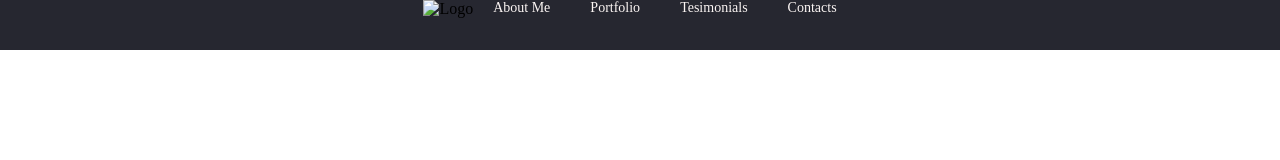
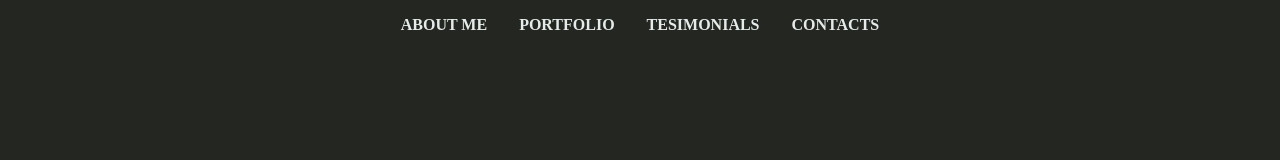
Before and after one commit to Tabolotov/portfolio-site, a plain HTML site: page index.html in a window 1280 px wide. Drawn offline with Linux system fonts and the light colour scheme.

Commit message:
navigation 1st example

```diff
--- a/index.html
+++ b/index.html
@@ -8,35 +8,28 @@
 <body>
   <nav>
     <ul class="menu">
-      <li><img src="Images/Logo_portfolio.png" alt="Logo" /></li>
-      <ul class="right-menu">
         <li><a href="#aboutme">About Me</a></li> <!-- About me blurb, skills -->
         <li><a href="#portfolio">Portfolio</a></li>
         <li><a href="#feedback">Tesimonials</a></li>  <!-- feedbacks -->
         <li><a href="#contacts">Contacts</a></li>
-      </ul>
     </ul>
   </nav>
 
-  <header>
-
-  </header>
-
-  <section>
+  <section id="aboutme">
 
   </section>
 
-  <section>
+  <section id="portfolio">
 
   </section>
 
-  <section>
+  <section id="feedback">
 
   </section>
 
-  <footer>
+  <section id="contacts">
 
-  </footer>
+  </section>
 
 </body>
 </html>
--- a/style.css
+++ b/style.css
@@ -3,52 +3,50 @@ html, body {
   width: 100%;
   margin: 0;
   padding: 0;
+  background: #232621;
 }
 
 
-img {
+.menu {
+  list-style: none;
+  margin: 0;
   padding: 0;
-  margin: 0;
+
+  display: flex;
+  justify-content: center;
 }
 
-nav {
-    width: 100%;
+.menu a {
+  display: block;
+  text-decoration: none;
+  text-align: center;
+  padding: 1em;
+  font-weight: bold;
+  text-transform: uppercase;
+  font-family: serif;
+  color: #E5EBEA;
+  border: 0px solid;
+  transition-property: border-bottom;
+  transition-duration: 0.2s;
 }
 
-
-ul {
-    list-style-type: none;
-    margin: 0;
-    display: flex;
-    padding: 0;
-    overflow: hidden;
-    background-color: #262730;
-    height: 50px;
-    justify-content: center;
-}
-
-li {
+.menu a:visited:hover, a:hover {
+  /*background-color: ;*/
+  color: #00FFE5;
+  border-bottom: 10px solid #00FFE5;
 
 }
 
-li a {
-    display: flex;;
-    color: #FBF5F3;
-    text-align: center;
-    text-decoration: none;
-    height: auto;
-    margin-right: 20px;
-    font-size: 14px;
-    margin-left: 20px;
+.menu a:visited {
+  color: #E5EBEA;
 }
 
-.right-menu {
-  float: right;
-
+@media all and (max-width: 600px) {
+  .menu ul {
+    /**
+     * Full width navigation items
+     */
+    flex-flow: column wrap;
+    padding: 0;
+  }
 }
-
-
-a:hover {
-  color: #0FF4C6;
-  border-bottom: 2px solid #0FF4C6;
-}
```
